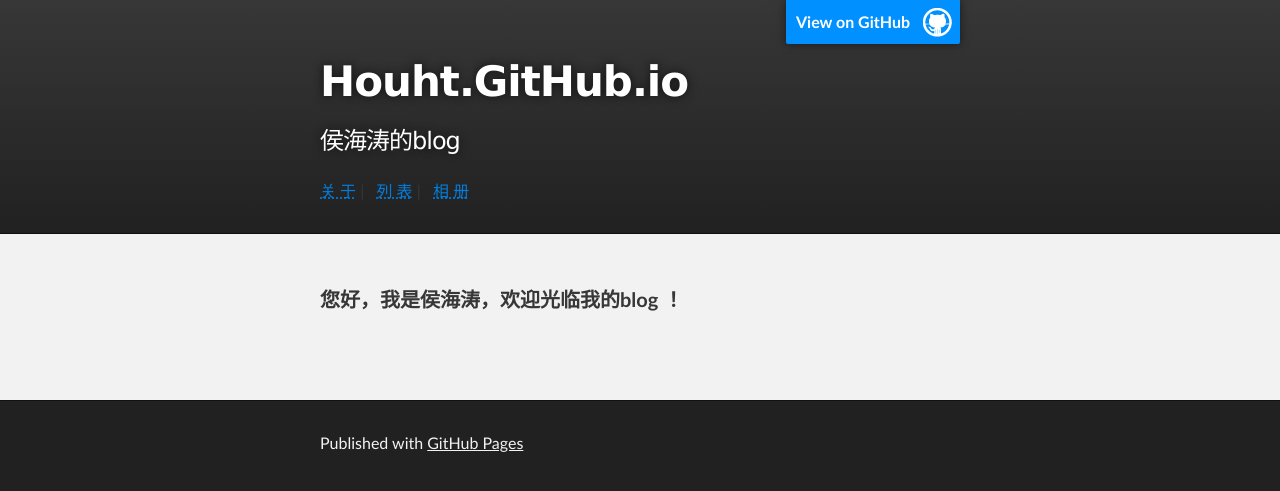
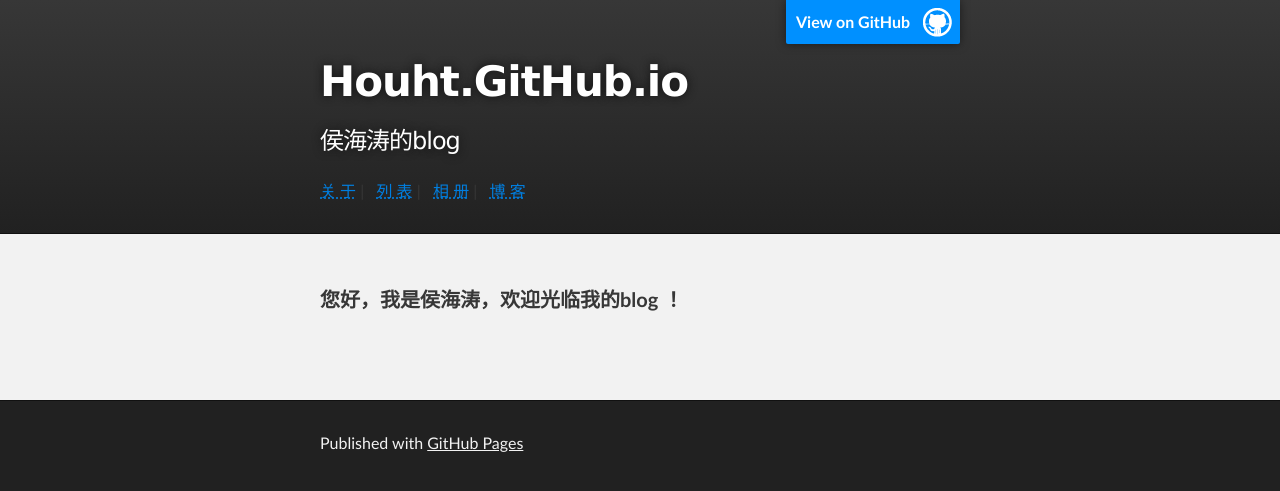
Before and after one commit to houht/houht.github.io, a Jekyll site: the page index.html, which Jekyll copies as it is, in a window 1280 px wide. Shown: the top 491 px of the page. Built offline with Jekyll 4.4.1, drawn with Linux system fonts in a browser that asks for light colours.

Commit message:
Update index.html

```diff
--- a/index.html
+++ b/index.html
@@ -27,6 +27,9 @@
           <a target="_blank" href="http://houht.github.io/tags.html"><acronym title="about tags">列&nbsp;表</acronym></a>
           |&nbsp;&nbsp;
           <a target="_blank" href="http://xiangce.baidu.com/galleria/list/7debe013f177affd2d46e7d33de48222862ad164"><acronym title="about Album">相&nbsp;册</acronym></a>
+          |&nbsp;&nbsp;
+          <a target="_blank" href="http://houht.github.io/blog.html"><acronym title="about Album">博&nbsp;客</acronym></a>
+
 
 
         </header>
```
